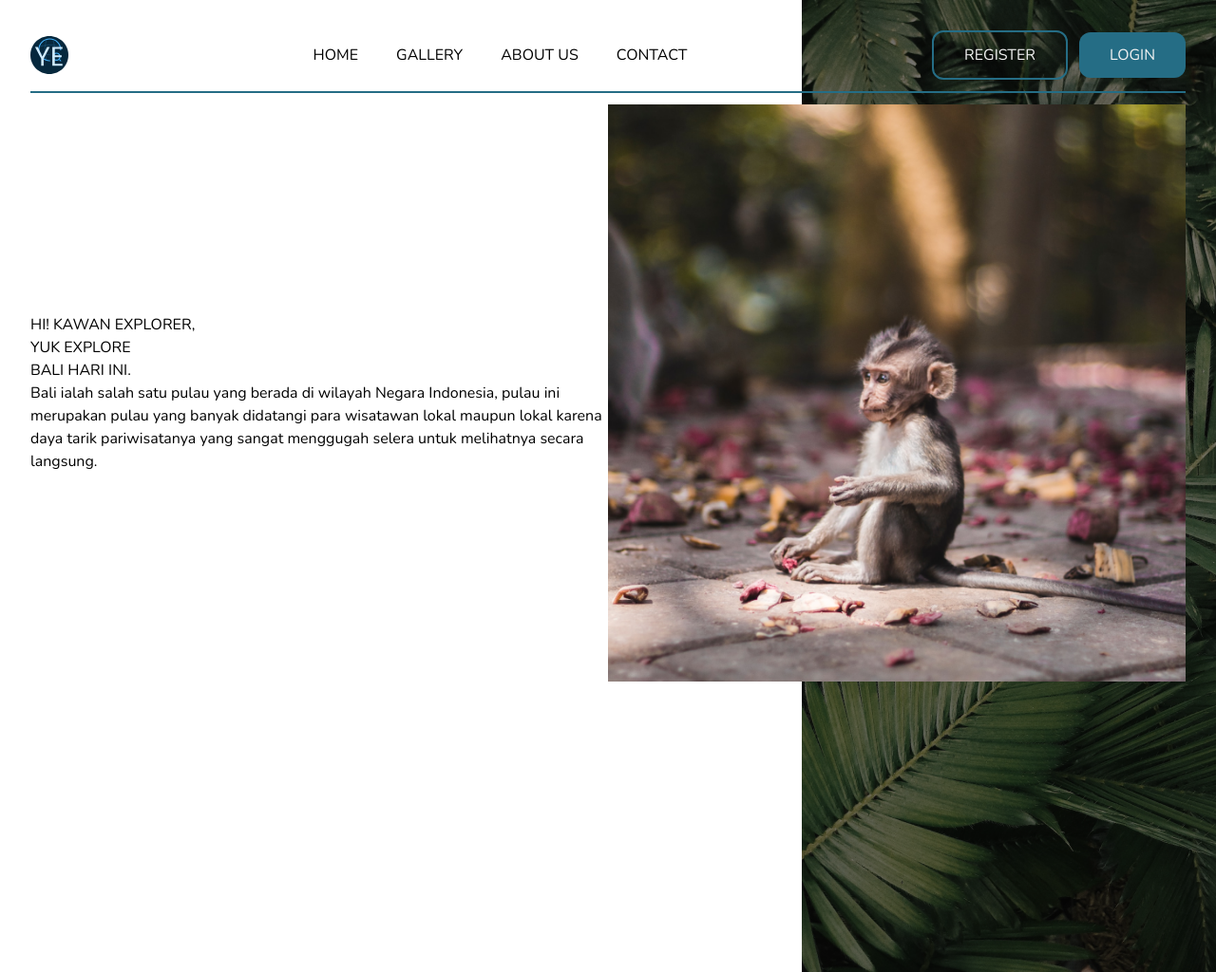
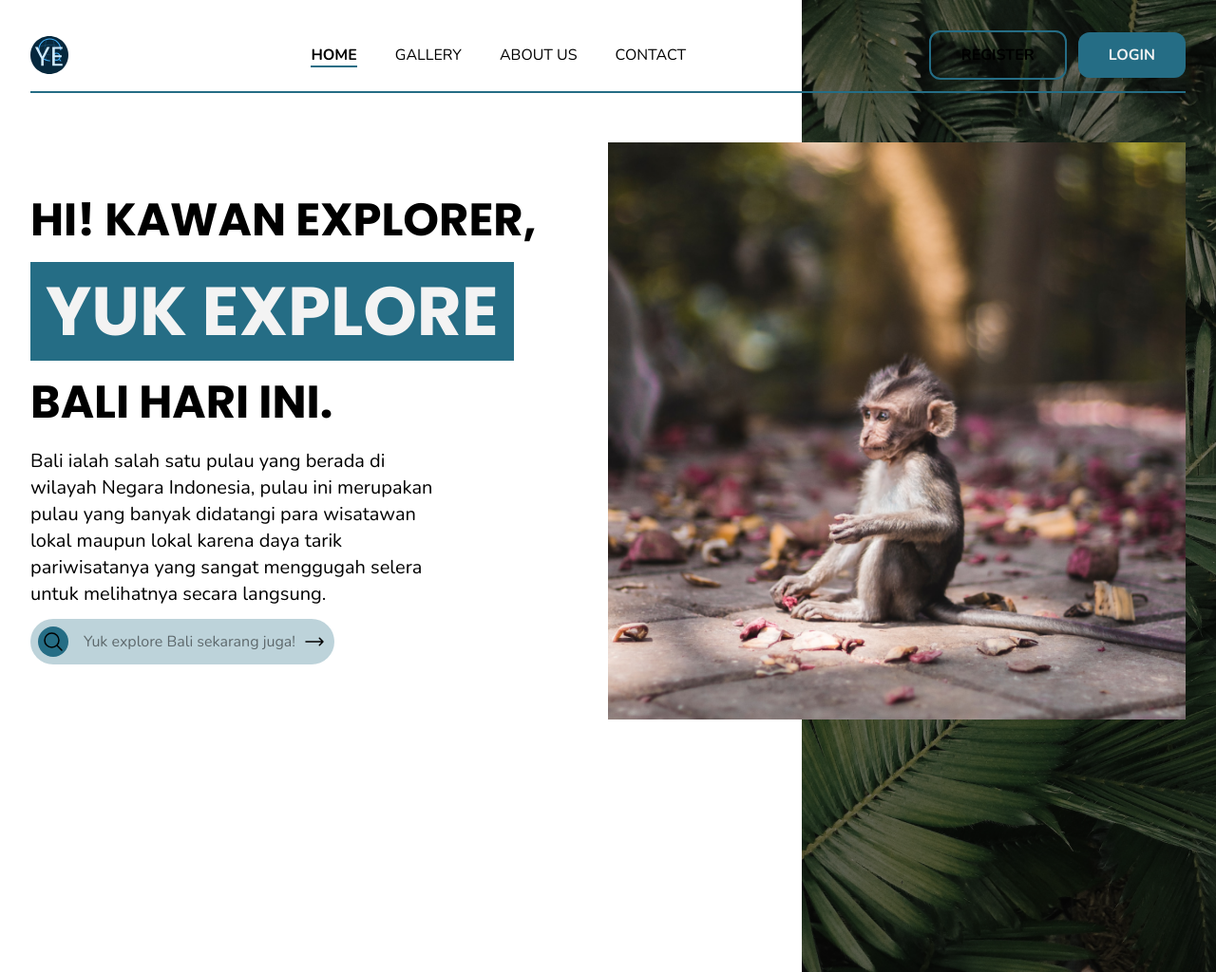
Before and after one commit to Gungwahada1/YukExplore, a website: page public/index.html in a window 1280 px wide. Shown: the whole page at 95% size. Drawn offline with nearby package versions, Linux system fonts and the light colour scheme.

Commit message:
maintenance home

```diff
--- a/public/index.html
+++ b/public/index.html
@@ -35,19 +35,47 @@
           </div>
           <div class="hidden lg:flex lg:justify-center lg:items-center">
             <ul class="flex justify-center items-center space-x-10">
-              <li><a href="#" class="">HOME</a></li>
-              <li><a href="#" class="">GALLERY</a></li>
-              <li><a href="#" class="">ABOUT US</a></li>
-              <li><a href="#" class="">CONTACT</a></li>
+              <li>
+                <a
+                  href="/public/index.html"
+                  class="border-b-2 border-30% font-bold"
+                  >HOME</a
+                >
+              </li>
+              <li>
+                <a
+                  href="/public/gallery.html"
+                  class="hover:border-b-2 hover:border-30% transition ease-in-out duration-150"
+                  >GALLERY</a
+                >
+              </li>
+              <li>
+                <a
+                  href="/public/about.html"
+                  class="hover:border-b-2 hover:border-30% transition ease-in-out duration-150"
+                  >ABOUT US</a
+                >
+              </li>
+              <li>
+                <a
+                  href="/public/contact.html"
+                  class="hover:border-b-2 hover:border-30% transition ease-in-out duration-150"
+                  >CONTACT</a
+                >
+              </li>
             </ul>
           </div>
           <div
-            class="hidden lg:flex lg:justify-center lg:items-center text-10% space-x-3"
+            class="hidden lg:flex lg:justify-center lg:items-center text-10% space-x-3 font-bold"
           >
-            <a href="#" class="py-3 px-8 border-2 border-30% rounded-xl"
+            <a
+              href="/public/register.html"
+              class="py-3 px-8 border-2 border-30% rounded-xl xl:text-[#000]"
               >REGISTER</a
             >
-            <a href="#" class="py-3 px-8 bg-30% rounded-xl">LOGIN</a>
+            <a href="/public/login.html" class="py-3 px-8 bg-30% rounded-xl"
+              >LOGIN</a
+            >
           </div>
           <div
             class="flex justify-center items-center dark:bg-10% rounded-md lg:hidden"
@@ -74,36 +102,89 @@
 
     <!-- Menu Mobile -->
     <div
-      class="container mx-3 lg:hidden my-3 w-1/2 md:max-w-xs bg-30% absolute right-0 z-50"
+      class="container mx-3 lg:hidden my-3 w-1/2 md:max-w-xs bg-30% absolute right-0 z-50 hidden"
     >
       <ul class="text-end space-y-5 pr-5 py-5 text-10%">
-        <li><a href="#">HOME</a></li>
-        <li><a href="#">GALLERY</a></li>
-        <li><a href="#">ABOUT US</a></li>
-        <li><a href="#">CONTACT</a></li>
-        <li><a href="#">REGISTER</a></li>
-        <li><a href="#">LOGIN</a></li>
+        <li><a href="/public/index.html">HOME</a></li>
+        <li><a href="/public/gallery.html">GALLERY</a></li>
+        <li><a href="/public/about.html">ABOUT US</a></li>
+        <li><a href="/public/contact.html">CONTACT</a></li>
+        <li><a href="/public/register.html">REGISTER</a></li>
+        <li><a href="/public/login.html">LOGIN</a></li>
       </ul>
     </div>
+    <!-- End Menu Mobile -->
 
     <!-- Hero Section -->
-    <section class="absolute z-10">
+    <section class="absolute z-10 mx-auto w-screen">
       <div class="container mx-auto">
         <div class="mx-3 lg:mx-8 py-3">
-          <div class="grid grid-cols-1 md:grid-cols-2">
+          <div class="py-5 md:py-10">
+            <div
+              class="grid grid-cols-1 md:grid-cols-2 gap-5 md:gap-0 text-10% md:text-[#000]"
+            >
               <div class="my-auto">
-              <h3>HI! KAWAN EXPLORER,</h3>
-              <h1>YUK EXPLORE</h1>
-              <h3>BALI HARI INI.</h3>
-              <p>
+                <h3
+                  class="font-bold text-2xl lg:text-3xl xl:text-5xl pb-3 xl:pb-5 font-Poppins"
+                >
+                  HI! KAWAN EXPLORER,
+                </h3>
+                <h1
+                  class="text-4xl lg:text-5xl xl:text-7xl font-bold py-2 xl:py-4 px-4 md:px-4 bg-30% font-Poppins w-fit text-10%"
+                >
+                  YUK EXPLORE
+                </h1>
+                <h3
+                  class="font-bold text-2xl lg:text-3xl xl:text-5xl pt-3 xl:pt-5 pb-1 font-Poppins"
+                >
+                  BALI HARI INI.
+                </h3>
+                <p class="text-base xl:text-xl xl:pt-5 md:max-w-xs lg:max-w-md">
                   Bali ialah salah satu pulau yang berada di wilayah Negara
-                Indonesia, pulau ini merupakan pulau yang banyak didatangi para
-                wisatawan lokal maupun lokal karena daya tarik pariwisatanya
-                yang sangat menggugah selera untuk melihatnya secara langsung.
+                  Indonesia, pulau ini merupakan pulau yang banyak didatangi
+                  para wisatawan lokal maupun lokal karena daya tarik
+                  pariwisatanya yang sangat menggugah selera untuk melihatnya
+                  secara langsung.
                 </p>
+                <div
+                  class="flex items-center md:max-w-xs mt-3 space-x-2 bg-30% bg-opacity-30 rounded-full"
+                >
+                  <div class="bg-30% rounded-full p-1 m-2">
+                    <svg
+                      xmlns="http://www.w3.org/2000/svg"
+                      fill="none"
+                      viewBox="0 0 24 24"
+                      stroke-width="1.5"
+                      stroke="currentColor"
+                      class="w-6 h-6"
+                    >
+                      <path
+                        stroke-linecap="round"
+                        stroke-linejoin="round"
+                        d="M21 21l-5.197-5.197m0 0A7.5 7.5 0 105.196 5.196a7.5 7.5 0 0010.607 10.607z"
+                      />
+                    </svg>
+                  </div>
+                  <p class="opacity-50">Yuk explore Bali sekarang juga!</p>
+                  <svg
+                    xmlns="http://www.w3.org/2000/svg"
+                    fill="none"
+                    viewBox="0 0 24 24"
+                    stroke-width="1.5"
+                    stroke="currentColor"
+                    class="w-6 h-6"
+                  >
+                    <path
+                      stroke-linecap="round"
+                      stroke-linejoin="round"
+                      d="M17.25 8.25L21 12m0 0l-3.75 3.75M21 12H3"
+                    />
+                  </svg>
+                </div>
               </div>
               <div class="my-auto mx-auto">
                 <img src="/assets/heroHome.png" alt="" />
+              </div>
             </div>
           </div>
         </div>
@@ -114,7 +195,7 @@
     <img
       src="/assets/bannerHome.png"
       alt=""
-      class="absolute inset-y-0 right-0 z-0"
+      class="absolute inset-y-0 right-0 lg:-right-20 xl:-right-0 z-0"
     />
   </body>
 </html>
```
Also changed, not shown: dist/output.css, public/about.html (added), public/contact.html (added), public/gallery.html (added), public/login.html (added), public/register.html (added). Lines whose indentation alone changed are shown as unchanged.
